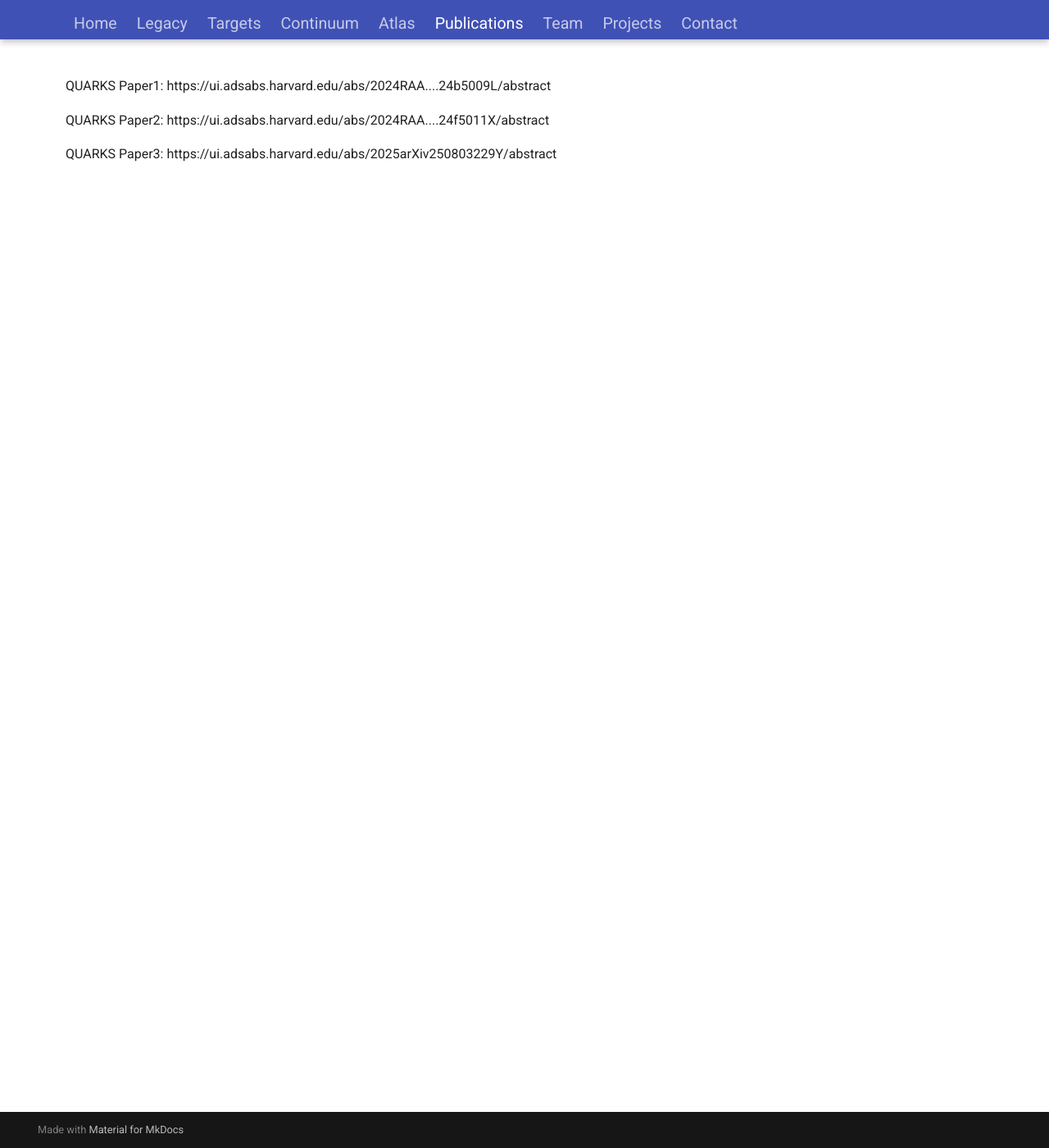
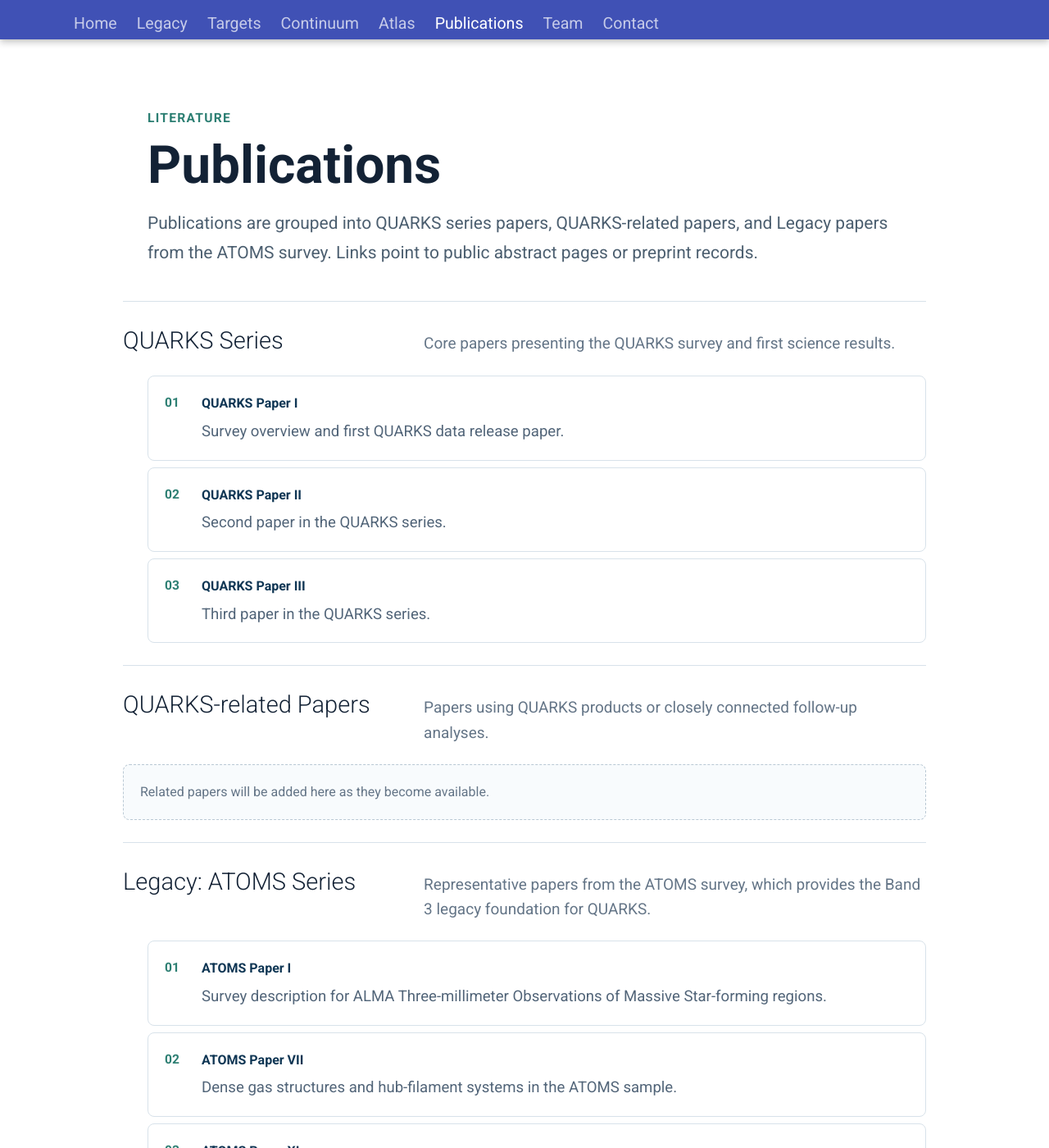
Before and after one commit to ALMAQUARKS/almaquarks.github.io, an MkDocs documentation site: the page built from docs/publications.md, in a window 1280 px wide and 1400 px high. Shown: the whole window at 82% size. Built offline with MkDocs 1.6.1 and Material for MkDocs 9.7.7, drawn with Linux system fonts in a browser that asks for light colours; some of the changed text lies outside the part shown.

Commit message:
Organize publications page

```diff
--- a/docs/publications.md
+++ b/docs/publications.md
@@ -1,5 +1,77 @@
-QUARKS Paper1: https://ui.adsabs.harvard.edu/abs/2024RAA....24b5009L/abstract
+<section class="quarks-page-heading">
+  <p class="quarks-section__eyebrow">Literature</p>
+  <h1>Publications</h1>
+  <p>
+    Publications are grouped into QUARKS series papers, QUARKS-related papers, and Legacy papers from the ATOMS survey.
+    Links point to public abstract pages or preprint records.
+  </p>
+</section>
 
-QUARKS Paper2: https://ui.adsabs.harvard.edu/abs/2024RAA....24f5011X/abstract
+<section class="quarks-publications">
+  <div class="quarks-publication-group">
+    <div class="quarks-publication-group__header">
+      <h2>QUARKS Series</h2>
+      <p>Core papers presenting the QUARKS survey and first science results.</p>
+    </div>
 
-QUARKS Paper3: https://ui.adsabs.harvard.edu/abs/2025arXiv250803229Y/abstract
+    <ol class="quarks-publication-list">
+      <li>
+        <a href="https://ui.adsabs.harvard.edu/abs/2024RAA....24b5009L/abstract" target="_blank" rel="noopener">
+          QUARKS Paper I
+        </a>
+        <span>Survey overview and first QUARKS data release paper.</span>
+      </li>
+      <li>
+        <a href="https://ui.adsabs.harvard.edu/abs/2024RAA....24f5011X/abstract" target="_blank" rel="noopener">
+          QUARKS Paper II
+        </a>
+        <span>Second paper in the QUARKS series.</span>
+      </li>
+      <li>
+        <a href="https://ui.adsabs.harvard.edu/abs/2025arXiv250803229Y/abstract" target="_blank" rel="noopener">
+          QUARKS Paper III
+        </a>
+        <span>Third paper in the QUARKS series.</span>
+      </li>
+    </ol>
+  </div>
+
+  <div class="quarks-publication-group">
+    <div class="quarks-publication-group__header">
+      <h2>QUARKS-related Papers</h2>
+      <p>Papers using QUARKS products or closely connected follow-up analyses.</p>
+    </div>
+
+    <div class="quarks-publication-empty">
+      Related papers will be added here as they become available.
+    </div>
+  </div>
+
+  <div class="quarks-publication-group">
+    <div class="quarks-publication-group__header">
+      <h2>Legacy: ATOMS Series</h2>
+      <p>Representative papers from the ATOMS survey, which provides the Band 3 legacy foundation for QUARKS.</p>
+    </div>
+
+    <ol class="quarks-publication-list">
+      <li>
+        <a href="https://arxiv.org/abs/2006.01549" target="_blank" rel="noopener">
+          ATOMS Paper I
+        </a>
+        <span>Survey description for ALMA Three-millimeter Observations of Massive Star-forming regions.</span>
+      </li>
+      <li>
+        <a href="https://arxiv.org/abs/2201.07533" target="_blank" rel="noopener">
+          ATOMS Paper VII
+        </a>
+        <span>Dense gas structures and hub-filament systems in the ATOMS sample.</span>
+      </li>
+      <li>
+        <a href="https://arxiv.org/abs/2206.08505" target="_blank" rel="noopener">
+          ATOMS Paper XI
+        </a>
+        <span>Feedback and ionized gas context in massive star-forming regions.</span>
+      </li>
+    </ol>
+  </div>
+</section>
--- a/docs/stylesheets/extra.css
+++ b/docs/stylesheets/extra.css
@@ -425,6 +425,97 @@
     text-transform: uppercase;
 }
 
+.quarks-publications {
+    max-width: 980px;
+    margin: 0 auto 2.5rem;
+}
+
+.quarks-publication-group {
+    padding: 1.35rem 0;
+    border-top: 1px solid #d8e2ea;
+}
+
+.quarks-publication-group:last-child {
+    border-bottom: 1px solid #d8e2ea;
+}
+
+.quarks-publication-group__header {
+    display: grid;
+    grid-template-columns: minmax(180px, 0.55fr) minmax(0, 1fr);
+    gap: 1.5rem;
+    align-items: baseline;
+}
+
+.md-typeset .quarks-publication-group__header h2 {
+    margin: 0;
+    color: #132235;
+    font-size: 1.45rem;
+    letter-spacing: 0;
+}
+
+.quarks-publication-group__header p {
+    margin: 0;
+    color: #647587;
+    font-size: 0.95rem;
+    line-height: 1.6;
+}
+
+.md-typeset .quarks-publication-list {
+    display: grid;
+    gap: 0.8rem;
+    margin: 1.15rem 0 0;
+    padding: 0;
+    list-style: none;
+    counter-reset: publication;
+}
+
+.quarks-publication-list li {
+    position: relative;
+    padding: 1rem 1rem 1rem 3.25rem;
+    border: 1px solid #d8e2ea;
+    border-radius: 8px;
+    background: #ffffff;
+    counter-increment: publication;
+}
+
+.quarks-publication-list li::before {
+    content: counter(publication, decimal-leading-zero);
+    position: absolute;
+    top: 1rem;
+    left: 1rem;
+    color: #2d7f73;
+    font-size: 0.78rem;
+    font-weight: 800;
+}
+
+.md-typeset .quarks-publication-list a {
+    display: inline-block;
+    color: #0f3654;
+    font-weight: 800;
+    text-decoration: none;
+}
+
+.md-typeset .quarks-publication-list a:hover {
+    color: #2d7f73;
+}
+
+.quarks-publication-list span {
+    display: block;
+    margin-top: 0.35rem;
+    color: #526579;
+    font-size: 0.93rem;
+    line-height: 1.55;
+}
+
+.quarks-publication-empty {
+    margin-top: 1.15rem;
+    padding: 1rem;
+    border: 1px dashed #b9c8d4;
+    border-radius: 8px;
+    color: #647587;
+    background: #f8fbfd;
+}
+
 @media screen and (max-width: 900px) {
     .md-header__inner {
         display: flex !important;
@@ -461,6 +552,11 @@
     .quarks-team__header p {
         margin-top: 0.45rem;
     }
+
+    .quarks-publication-group__header {
+        grid-template-columns: 1fr;
+        gap: 0.4rem;
+    }
 }
 
 @media screen and (max-width: 600px) {
--- a/mkdocs.yml
+++ b/mkdocs.yml
@@ -26,5 +26,4 @@ nav:
   - Atlas: atlas.md
   - Publications: publications.md
   - Team: team.md
-  - Projects: projects.md
   - Contact: contact.md
```
Also changed, not shown: docs/index.md (+4 -4 lines), docs/projects.md (deleted, +0 -15 lines).
